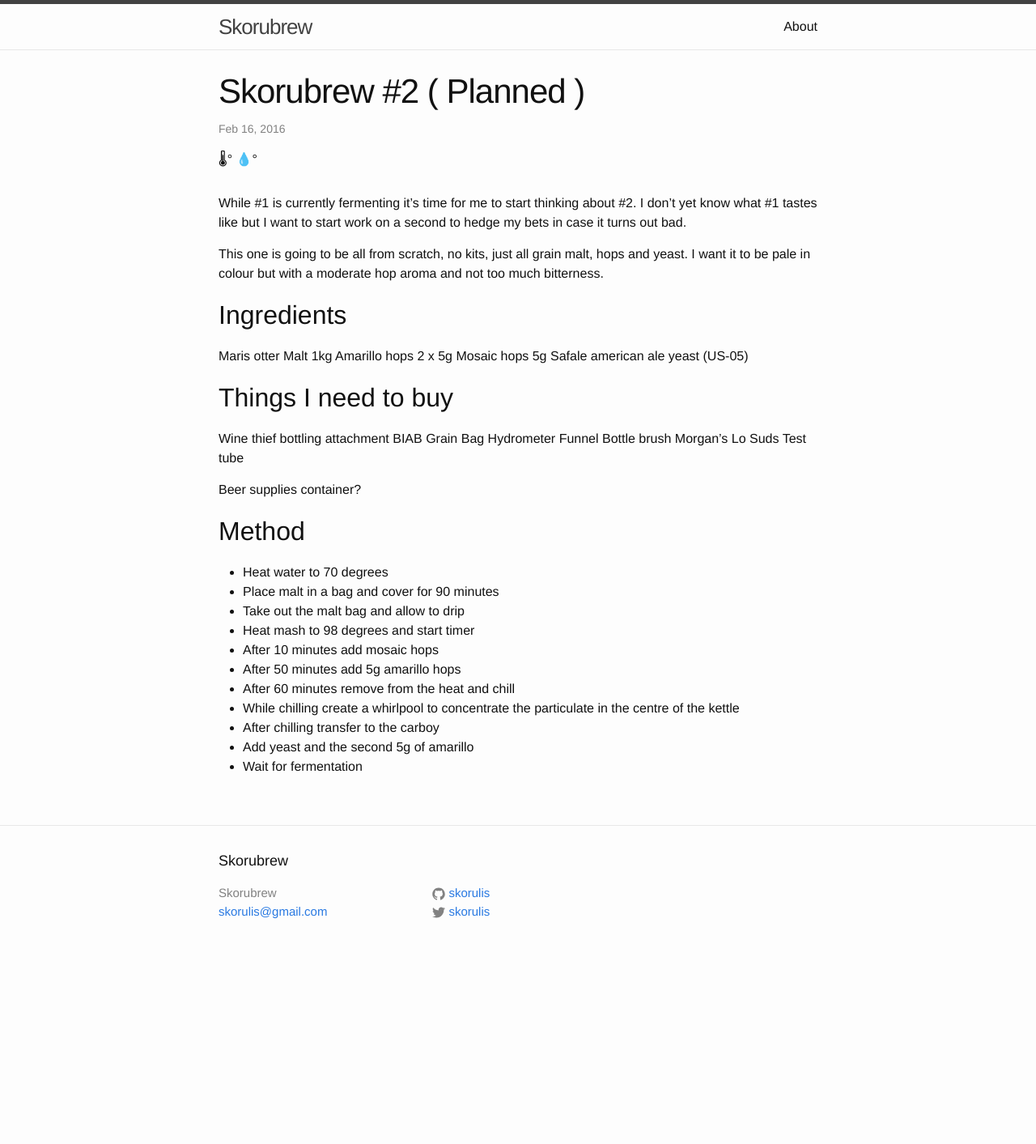
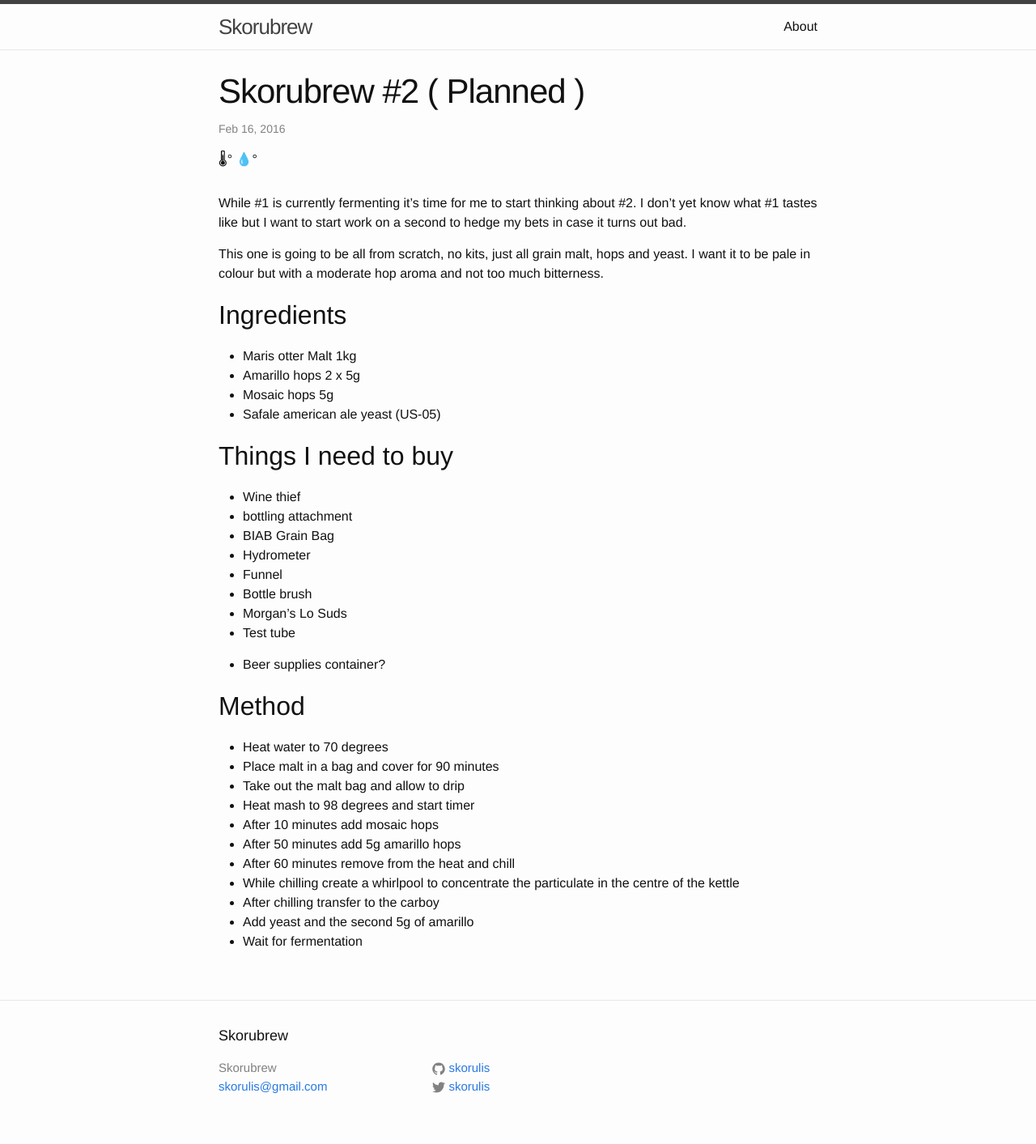
Before and after one commit to skorulis/homebrew, a Jekyll site: the page built from _posts/2016-02-16-skorubrew-2.markdown, in a window 1280 px wide. Shown: the whole page at 81% size. Built offline with Jekyll 4.4.1, drawn with Linux system fonts in a browser that asks for light colours; before the commit the page ends 1197 px from its top, so only the background shows below that.

Commit message:
Add dot points

```diff
--- a/_posts/2016-02-16-skorubrew-2.markdown
+++ b/_posts/2016-02-16-skorubrew-2.markdown
@@ -13,24 +13,24 @@ This one is going to be all from scratch, no kits, just all grain malt, hops and
 Ingredients
 -----
 
-Maris otter Malt 1kg
-Amarillo hops 2 x 5g
-Mosaic hops 5g
-Safale american ale yeast (US-05)
+* Maris otter Malt 1kg
+* Amarillo hops 2 x 5g
+* Mosaic hops 5g
+* Safale american ale yeast (US-05)
 
 Things I need to buy
 -----
 
-Wine thief
-bottling attachment
-BIAB Grain Bag
-Hydrometer
-Funnel
-Bottle brush
-Morgan's Lo Suds
-Test tube
+* Wine thief
+* bottling attachment
+* BIAB Grain Bag
+* Hydrometer
+* Funnel
+* Bottle brush
+* Morgan's Lo Suds
+* Test tube
 
-Beer supplies container?
+* Beer supplies container?
 
 
 Method
```
